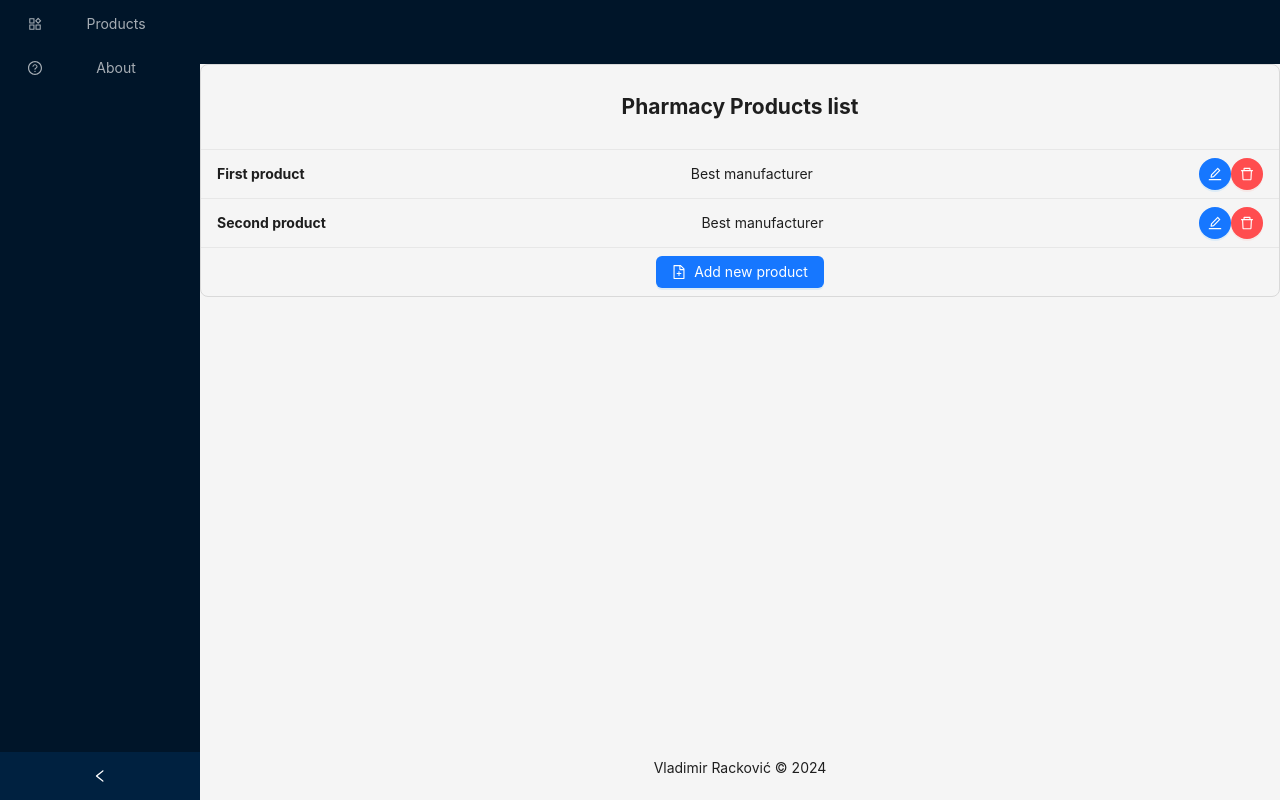
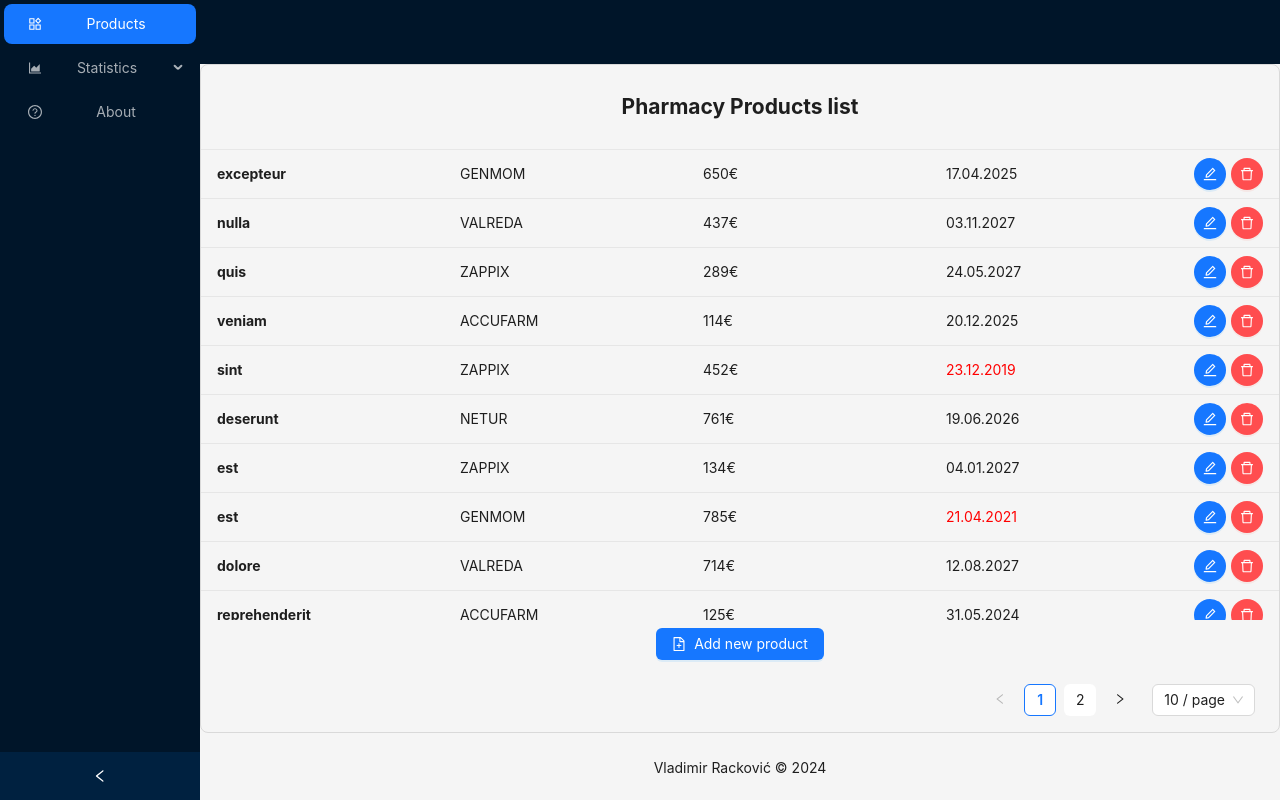
Before and after one commit to racko92/pharmacy-maintenance, a React (Create React App) app: page /products in a window 1280 px wide. Built offline with nearby package versions, Linux system fonts and the light colour scheme.

Commit message:
Introduced mocks, styled Products page and general layout

```diff
--- /dev/null
+++ b/src/components/Charts/BarChart/BarChart.tsx
@@ -0,0 +1,5 @@
+import React from 'react';
+
+const BarChart = () => <h1>Bar Chart works</h1>;
+
+export default BarChart;
--- /dev/null
+++ b/src/components/Charts/PieChart/PieChart.tsx
@@ -0,0 +1,5 @@
+import React from 'react';
+
+const PieChart = () => <h1>Pie Chart works</h1>;
+
+export default PieChart;
--- a/src/components/Layout/Layout.tsx
+++ b/src/components/Layout/Layout.tsx
@@ -1,18 +1,34 @@
-import React, { useState } from 'react';
+import React, { useEffect, useState } from 'react';
 import { Layout as AntdLayoutComponent, Menu } from 'antd';
-import { ProductOutlined, QuestionCircleOutlined } from '@ant-design/icons';
+import {
+  ProductOutlined,
+  QuestionCircleOutlined,
+  AreaChartOutlined,
+  BarChartOutlined,
+  PieChartOutlined,
+} from '@ant-design/icons';
 import type { MenuProps } from 'antd';
-import { Routes, Route, Outlet, useNavigate } from 'react-router-dom';
+import {
+  Routes,
+  Route,
+  Outlet,
+  useNavigate,
+  useLocation,
+} from 'react-router-dom';
 import Products from '../Products/Products';
 import About from '../About/About';
 import styles from './Layout.module.scss';
 import ProductsProvider from '../../context/Products.context';
 import ProductsForm from '../Products/ProductsForm/ProductsForm';
+import PieChart from '../Charts/PieChart/PieChart';
+import BarChart from '../Charts/BarChart/BarChart';
 
 const { Header, Content, Footer, Sider } = AntdLayoutComponent;
 
 const Layout = () => {
   const navigate = useNavigate();
+  const location = useLocation();
+  const [activeButton, setActiveButton] = useState('');
   const [collapsed, setCollapsed] = useState<boolean>(false);
 
   const items: MenuProps['items'] = [
@@ -23,6 +39,25 @@ const Layout = () => {
       onClick: () => navigate('/products'),
     },
     {
+      key: 'statistics',
+      label: 'Statistics',
+      icon: <AreaChartOutlined />,
+      children: [
+        {
+          key: 'bar-chart',
+          label: 'Bar Chart',
+          icon: <BarChartOutlined />,
+          onClick: () => navigate('/bar-chart'),
+        },
+        {
+          key: 'pie-chart',
+          label: 'Pie Chart',
+          icon: <PieChartOutlined />,
+          onClick: () => navigate('/pie-chart'),
+        },
+      ],
+    },
+    {
       key: 'about',
       label: 'About',
       icon: <QuestionCircleOutlined />,
@@ -30,26 +65,40 @@ const Layout = () => {
     },
   ];
 
+  useEffect(() => {
+    if (!location) return;
+    const url = location.pathname.split('/');
+    url.shift();
+    setActiveButton(url[0]);
+  }, [location]);
+
   return (
     <AntdLayoutComponent className={styles.layout}>
       <Sider collapsible collapsed={collapsed} onCollapse={setCollapsed}>
-        <Menu theme="dark" mode="inline" items={items} />
+        <Menu
+          theme="dark"
+          mode="inline"
+          items={items}
+          selectedKeys={[activeButton]}
+        />
       </Sider>
       <AntdLayoutComponent>
         <Header />
-        <ProductsProvider>
-          <Content>
+        <Content>
+          <ProductsProvider>
             <Routes>
               <Route path="/" element={<Outlet />}>
                 <Route path="products/add" element={<ProductsForm />} />
                 <Route path="products/edit/*" element={<ProductsForm />} />
-                <Route path="products" element={<Products />}></Route>
+                <Route path="products" element={<Products />} />
+                <Route path="pie-chart" element={<PieChart />} />
+                <Route path="bar-chart" element={<BarChart />} />
                 <Route path="about" element={<About />} />
                 <Route path="*" element={<>404</>} />
               </Route>
             </Routes>
-          </Content>
-        </ProductsProvider>
+          </ProductsProvider>
+        </Content>
         <Footer className={styles.footer}>
           Vladimir Racković © {new Date().getFullYear()}
         </Footer>
--- /dev/null
+++ b/src/components/Products/Products.module.scss
@@ -0,0 +1,23 @@
+.list {
+  :global(.ant-spin-nested-loading) {
+    max-height: calc(100vh - 330px);
+    overflow: auto;
+  }
+}
+
+.itemWrapper {
+  min-width: 20%;
+  text-align: left;
+}
+
+.pastDate {
+  color: red;
+}
+
+.productControls {
+  display: flex;
+  flex-direction: row;
+  button {
+    margin-left: 5px;
+  }
+}
--- a/src/components/Products/Products.tsx
+++ b/src/components/Products/Products.tsx
@@ -8,18 +8,40 @@ import {
   FileAddOutlined,
 } from '@ant-design/icons';
 import { useNavigate } from 'react-router-dom';
+import ConfirmationModal from '../shared/ConfirmationModal/ConfirmationModal';
+import styles from './Products.module.scss';
+import dayjs from 'dayjs';
 
 const Products = () => {
   const navigate = useNavigate();
-  const { products } = useProducts();
+  const [pageSize, setPageSize] = React.useState<number>(10);
+  const [productForDeletion, setProductForDeletion] = React.useState<
+    IProduct | undefined
+  >();
+  const { products, deleteProduct } = useProducts();
 
-  const handleEditProperty = (product: IProduct) => {
+  const handleEditProduct = (product: IProduct) => {
     navigate(`edit/${product.id}`);
   };
 
+  const handleDeleteProduct = (product: IProduct) => {
+    setProductForDeletion(product);
+  };
+
+  const deletionModalContent = () => (
+    <p>
+      Are you sure you want to delete Product with name
+      <b>{` ${productForDeletion?.name} `}</b>
+      manufactured by
+      <b>{` ${productForDeletion?.manufacturer.name} `}</b>
+    </p>
+  );
+
   return (
+    <div>
       <List
         size="small"
+        className={styles.list}
         header={<h2>Pharmacy Products list</h2>}
         footer={
           <Button
@@ -32,29 +54,54 @@ const Products = () => {
         }
         bordered
         dataSource={products}
+        pagination={{
+          pageSize: pageSize,
+          pageSizeOptions: [5, 10, 20, 50, 100],
+          showSizeChanger: true,
+          onShowSizeChange: (_current: number, size: number) => {
+            setPageSize(size);
+          },
+        }}
         renderItem={(product: IProduct) => (
           <List.Item>
-          <span>
+            <span className={styles.itemWrapper}>
               <b>{product.name}</b>
             </span>
-          <span>{product.manufacturer.name}</span>
-          <div>
+            <span className={styles.itemWrapper}>
+              {product.manufacturer.name}
+            </span>
+            <span className={styles.itemWrapper}>{product.price}&euro;</span>
+            <span
+              className={`${styles.itemWrapper} ${dayjs(product.expiryDate).isBefore(dayjs()) && styles.pastDate}`}
+            >
+              {dayjs(product.expiryDate).format('DD.MM.YYYY')}
+            </span>
+            <div className={styles.productControls}>
               <Button
                 type="primary"
                 shape="circle"
                 icon={<EditOutlined />}
-              onClick={() => handleEditProperty(product)}
+                onClick={() => handleEditProduct(product)}
               />
               <Button
                 type="primary"
                 danger
                 shape="circle"
                 icon={<DeleteOutlined />}
+                onClick={() => handleDeleteProduct(product)}
               />
             </div>
           </List.Item>
         )}
       />
+      <ConfirmationModal
+        isModalOpen={!!productForDeletion}
+        title="Delete product?"
+        content={deletionModalContent()}
+        handleOk={() => productForDeletion && deleteProduct(productForDeletion)}
+        handleCancel={() => setProductForDeletion(undefined)}
+      />
+    </div>
   );
 };
 
--- a/src/components/Products/ProductsForm/ProductsForm.module.scss
+++ b/src/components/Products/ProductsForm/ProductsForm.module.scss
@@ -1,3 +1,7 @@
 .inputField {
   width: 100%;
 }
+
+.select {
+  text-align: left;
+}
--- a/src/components/Products/ProductsForm/ProductsForm.tsx
+++ b/src/components/Products/ProductsForm/ProductsForm.tsx
@@ -11,17 +11,16 @@ import ManufacturerSelectOption from '../../shared/ManufacturerSelectOption/Manu
 import ManufacturerDropdown from '../../shared/ManufacturerDropdown/ManufacturerDropdown';
 import { IProduct, IProductForm } from '../../../types/Product.types';
 import styles from './ProductsForm.module.scss';
+import dayjs from 'dayjs';
 
 const ProductsForm = () => {
   const location = useLocation();
   const navigate = useNavigate();
   const [form] = Form.useForm();
-  const values = Form.useWatch([], form);
   const [manufacturerInput, setManufacturerInput] = React.useState<string>('');
   const [newManufacturer, setNewManufacturer] =
     React.useState<INewManufacturer>();
   const { products, manufacturers, addProduct, editProduct } = useProducts();
-  const [submittable, setSubmittable] = React.useState<boolean>(false);
 
   const manufacturersForSelect = React.useMemo(() => {
     return manufacturers
@@ -87,7 +86,7 @@ const ProductsForm = () => {
       rules: [{ required: true, message: 'Manufacturer is required' }],
       render: (
         <Select
-          className={styles.inputField}
+          className={`${styles.inputField} ${styles.select}`}
           options={manufacturersForSelect}
           optionRender={(option) => (
             <ManufacturerSelectOption
@@ -118,24 +117,23 @@ const ProductsForm = () => {
       label: 'Expiry Date',
       name: 'expiryDate',
       rules: [{ required: true, message: 'Expiry date is required' }],
-      render: <DatePicker className={styles.inputField} format="DD.MM.YYYY" />,
+      render: (
+        <DatePicker
+          className={styles.inputField}
+          format="DD.MM.YYYY"
+          disabledDate={(current) => current < dayjs().endOf('day')}
+        />
+      ),
     },
     {
       name: 'submitButton',
       render: (
-        <Button type="primary" htmlType="submit" disabled={submittable}>
+        <Button type="primary" htmlType="submit">
           Submit
         </Button>
       ),
     },
   ];
-
-  React.useEffect(() => {
-    form
-      .validateFields({ validateOnly: true })
-      .then(() => setSubmittable(true))
-      .catch(() => setSubmittable(false));
-  }, [form, values]);
 
   React.useEffect(() => {
     if (
@@ -152,6 +150,7 @@ const ProductsForm = () => {
         form.setFieldsValue({
           ...productToEdit,
           manufacturerId: productToEdit.manufacturer.id,
+          expiryDate: dayjs(productToEdit.expiryDate),
         });
     }
   }, [products, manufacturers]);
--- /dev/null
+++ b/src/components/shared/ConfirmationModal/ConfirmationModal.tsx
@@ -0,0 +1,29 @@
+import React from 'react';
+import { Modal } from 'antd';
+
+interface IConfirmationModalProps {
+  isModalOpen: boolean;
+  title: string;
+  content: string | React.ReactNode;
+  handleOk: () => void;
+  handleCancel: () => void;
+}
+
+const ConfirmationModal = ({
+  isModalOpen,
+  title,
+  content,
+  handleOk,
+  handleCancel,
+}: IConfirmationModalProps) => (
+  <Modal
+    title={title}
+    open={isModalOpen}
+    onOk={handleOk}
+    onCancel={handleCancel}
+  >
+    {content}
+  </Modal>
+);
+
+export default ConfirmationModal;
--- a/src/context/Products.context.tsx
+++ b/src/context/Products.context.tsx
@@ -2,13 +2,14 @@ import React, { useContext, useState, createContext, useMemo } from 'react';
 import { v4 } from 'uuid';
 import { IProduct } from '../types/Product.types';
 import { IManufacturer } from '../types/Manufacturer.types';
-import dayjs from 'dayjs';
+import { products as MOCKED_PRODUCTS } from '../mocks/Products.mocks';
 
 export type IProductContext = {
   products: IProduct[];
   manufacturers: IManufacturer[];
   addProduct: (product: IProduct) => void;
   editProduct: (product: IProduct) => void;
+  deleteProduct: (product: IProduct) => void;
 };
 
 const ProductsContext = createContext<IProductContext | null>(null);
@@ -28,28 +29,7 @@ export const useProducts = () => {
 const ProductsProvider: React.FC<{ children: React.ReactNode }> = ({
   children,
 }) => {
-  const [products, setProducts] = useState<IProduct[]>([
-    {
-      id: v4(),
-      name: 'First product',
-      manufacturer: {
-        id: '6ac48689-63ac-40c6-89e6-035898a7a8be',
-        name: 'Best manufacturer',
-      },
-      price: 123,
-      expiryDate: dayjs(),
-    },
-    {
-      id: v4(),
-      name: 'Second product',
-      manufacturer: {
-        id: '6ac48689-63ac-40c6-89e6-035898a7a8be',
-        name: 'Best manufacturer',
-      },
-      price: 123,
-      expiryDate: dayjs(),
-    },
-  ]);
+  const [products, setProducts] = useState<IProduct[]>([...MOCKED_PRODUCTS]);
 
   const manufacturers = useMemo(
     () =>
@@ -66,17 +46,20 @@ const ProductsProvider: React.FC<{ children: React.ReactNode }> = ({
     [products]
   );
 
-  const addProduct = (product: IProduct) => {
+  const addProduct = (product: IProduct) =>
     setProducts((prevState) => [...prevState, { ...product, id: v4() }]);
-  };
 
-  const editProduct = (product: IProduct) => {
+  const editProduct = (product: IProduct) =>
     setProducts((prevState) =>
       prevState.map((prevProduct) =>
         prevProduct.id === product.id ? product : prevProduct
       )
     );
-  };
+
+  const deleteProduct = (product: IProduct) =>
+    setProducts((prevState) =>
+      prevState.filter((prevProduct) => prevProduct.id !== product.id)
+    );
 
   return (
     <ProductsContext.Provider
@@ -85,6 +68,7 @@ const ProductsProvider: React.FC<{ children: React.ReactNode }> = ({
         manufacturers,
         addProduct,
         editProduct,
+        deleteProduct,
       }}
     >
       {children}
--- /dev/null
+++ b/src/mocks/Products.mocks.ts
@@ -0,0 +1,164 @@
+import { IProduct } from '../types/Product.types';
+
+export const products: IProduct[] = [
+  {
+    id: '6927a690-0607-4f8d-aaa2-2378013a0092',
+    name: 'excepteur',
+    manufacturer: {
+      id: '5d0206b1-43ee-4e03-bb77-994e492d11db',
+      name: 'GENMOM',
+    },
+    price: 650,
+    expiryDate: new Date('2025-04-17'),
+  },
+  {
+    id: '20233cf0-30aa-4479-9b1d-0580cff17385',
+    name: 'nulla',
+    manufacturer: {
+      id: '36b0f64c-1707-404b-8b4b-307fd980849b',
+      name: 'VALREDA',
+    },
+    price: 437,
+    expiryDate: new Date('2027-11-03'),
+  },
+  {
+    id: 'd7154a0d-9db6-49e9-be5f-6cef872df178',
+    name: 'quis',
+    manufacturer: {
+      id: 'ae8b0191-8b78-4fc0-ba30-691a73e58c6b',
+      name: 'ZAPPIX',
+    },
+    price: 289,
+    expiryDate: new Date('2027-05-24'),
+  },
+  {
+    id: '3ae29b15-c00f-4877-8e69-f36da5838cfe',
+    name: 'veniam',
+    manufacturer: {
+      id: 'a9f6141c-54ef-42f1-95f4-db8df8b6cc55',
+      name: 'ACCUFARM',
+    },
+    price: 114,
+    expiryDate: new Date('2025-12-20'),
+  },
+  {
+    id: '27a1790c-27e4-4310-b3f9-89a3d1c3d0ed',
+    name: 'sint',
+    manufacturer: {
+      id: 'ae8b0191-8b78-4fc0-ba30-691a73e58c6b',
+      name: 'ZAPPIX',
+    },
+    price: 452,
+    expiryDate: new Date('2019-12-23'),
+  },
+  {
+    id: '05390440-284b-430b-a92d-09bad7dfc368',
+    name: 'deserunt',
+    manufacturer: {
+      id: '60dcb217-2601-40e6-92aa-fb4cf932cc5b',
+      name: 'NETUR',
+    },
+    price: 761,
+    expiryDate: new Date('2026-06-19'),
+  },
+  {
+    id: 'fe277a72-0d2f-44c2-8363-0ea1d2d1c75e',
+    name: 'est',
+    manufacturer: {
+      id: 'ae8b0191-8b78-4fc0-ba30-691a73e58c6b',
+      name: 'ZAPPIX',
+    },
+    price: 134,
+    expiryDate: new Date('2027-01-04'),
+  },
+  {
+    id: 'f14d71f4-51d0-4d77-b892-cbd34254c5c9',
+    name: 'est',
+    manufacturer: {
+      id: '5d0206b1-43ee-4e03-bb77-994e492d11db',
+      name: 'GENMOM',
+    },
+    price: 785,
+    expiryDate: new Date('2021-04-21'),
+  },
+  {
+    id: '38c79a33-d959-4624-95d6-6eb7ea0cf55a',
+    name: 'dolore',
+    manufacturer: {
+      id: '36b0f64c-1707-404b-8b4b-307fd980849b',
+      name: 'VALREDA',
+    },
+    price: 714,
+    expiryDate: new Date('2027-08-12'),
+  },
+  {
+    id: '2521543d-6c12-4c95-b508-0400ed9b6207',
+    name: 'reprehenderit',
+    manufacturer: {
+      id: 'a9f6141c-54ef-42f1-95f4-db8df8b6cc55',
+      name: 'ACCUFARM',
+    },
+    price: 125,
+    expiryDate: new Date('2024-05-31'),
+  },
+  {
+    id: '96ffa00e-321a-4c35-88f6-42096d56782f',
+    name: 'amet',
+    manufacturer: {
+      id: 'a9f6141c-54ef-42f1-95f4-db8df8b6cc55',
+      name: 'ACCUFARM',
+    },
+    price: 91,
+    expiryDate: new Date('2026-12-02'),
+  },
+  {
+    id: 'b87388f4-99ee-45fc-a4c8-28ff6cd2912f',
+    name: 'adipisicing',
+    manufacturer: {
+      id: '60dcb217-2601-40e6-92aa-fb4cf932cc5b',
+      name: 'NETUR',
+    },
+    price: 611,
+    expiryDate: new Date('2025-12-22'),
+  },
+  {
+    id: '1ebef714-d3d5-4877-94bb-b4dcd5c1952f',
+    name: 'quis',
+    manufacturer: {
+      id: '36b0f64c-1707-404b-8b4b-307fd980849b',
+      name: 'VALREDA',
+    },
+    price: 356,
+    expiryDate: new Date('2026-09-02'),
+  },
+  {
+    id: '4d9ae7f3-6cd9-4c0a-8ddc-c5b2be2681e4',
+    name: 'aute',
+    manufacturer: {
+      id: '5d0206b1-43ee-4e03-bb77-994e492d11db',
+      name: 'GENMOM',
+    },
+    price: 958,
+    expiryDate: new Date('2022-09-25'),
+  },
+  {
+    id: 'd2e8ae7c-d216-4c6c-8af0-ef4c6acfd19e',
+    name: 'laboris',
+    manufacturer: {
+      id: 'ae8b0191-8b78-4fc0-ba30-691a73e58c6b',
+      name: 'ZAPPIX',
+    },
+    price: 744,
+    expiryDate: new Date('2026-01-14'),
+  },
+  {
+    id: '4a5d57c1-5974-41b7-9c47-961c4f92b590',
+    name: 'id',
+    manufacturer: {
+      id: '60dcb217-2601-40e6-92aa-fb4cf932cc5b',
+      name: 'NETUR',
+    },
+    price: 1,
+    expiryDate: new Date('2023-09-17'),
+  },
+];
--- a/src/types/Product.types.ts
+++ b/src/types/Product.types.ts
@@ -1,4 +1,3 @@
-import { Dayjs } from 'dayjs';
 import { IManufacturer } from './Manufacturer.types';
 
 export interface IProduct {
@@ -6,7 +5,7 @@ export interface IProduct {
   name: string;
   manufacturer: IManufacturer;
   price: number;
-  expiryDate: Dayjs;
+  expiryDate: Date;
 }
 
 export interface IProductForm {
@@ -14,5 +13,5 @@ export interface IProductForm {
   name: string;
   manufacturerId: string;
   price: string;
-  expiryDate: Dayjs;
+  expiryDate: Date;
 }
```
Lines whose indentation alone changed are shown as unchanged.
